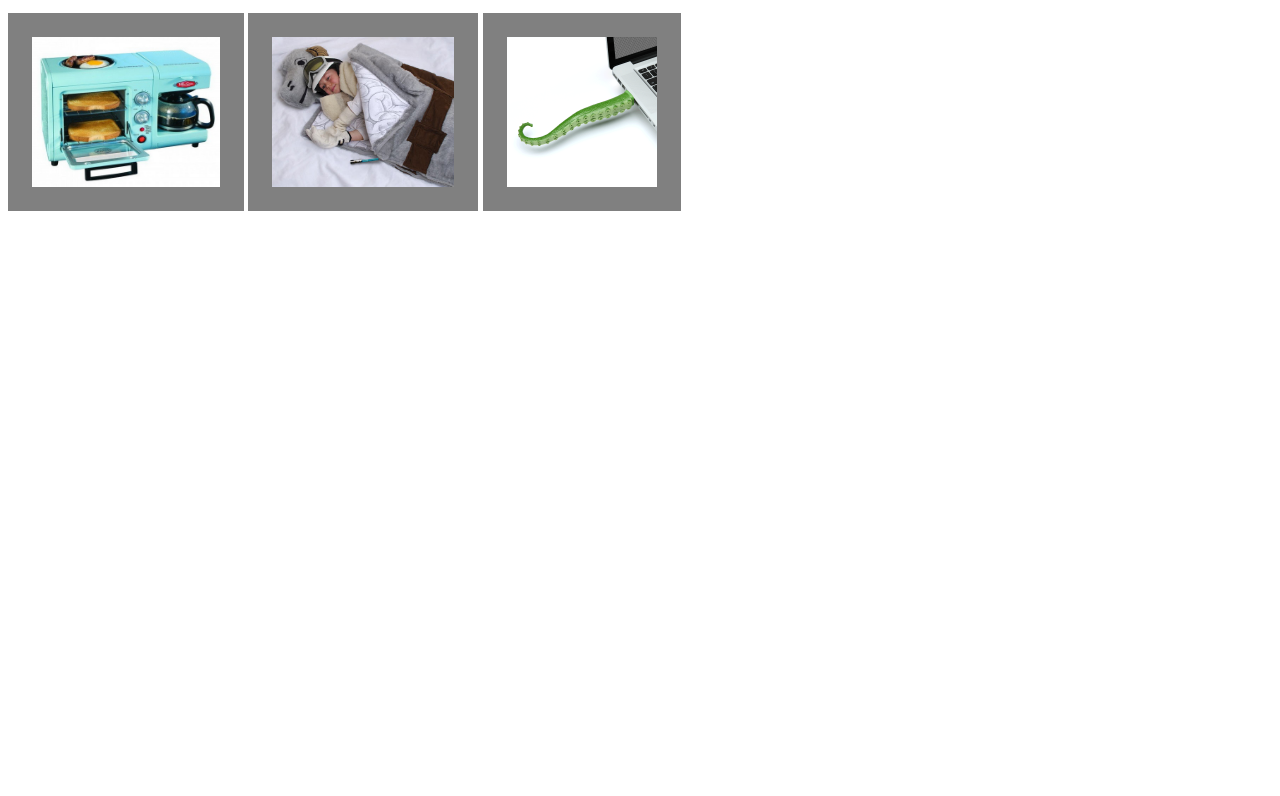
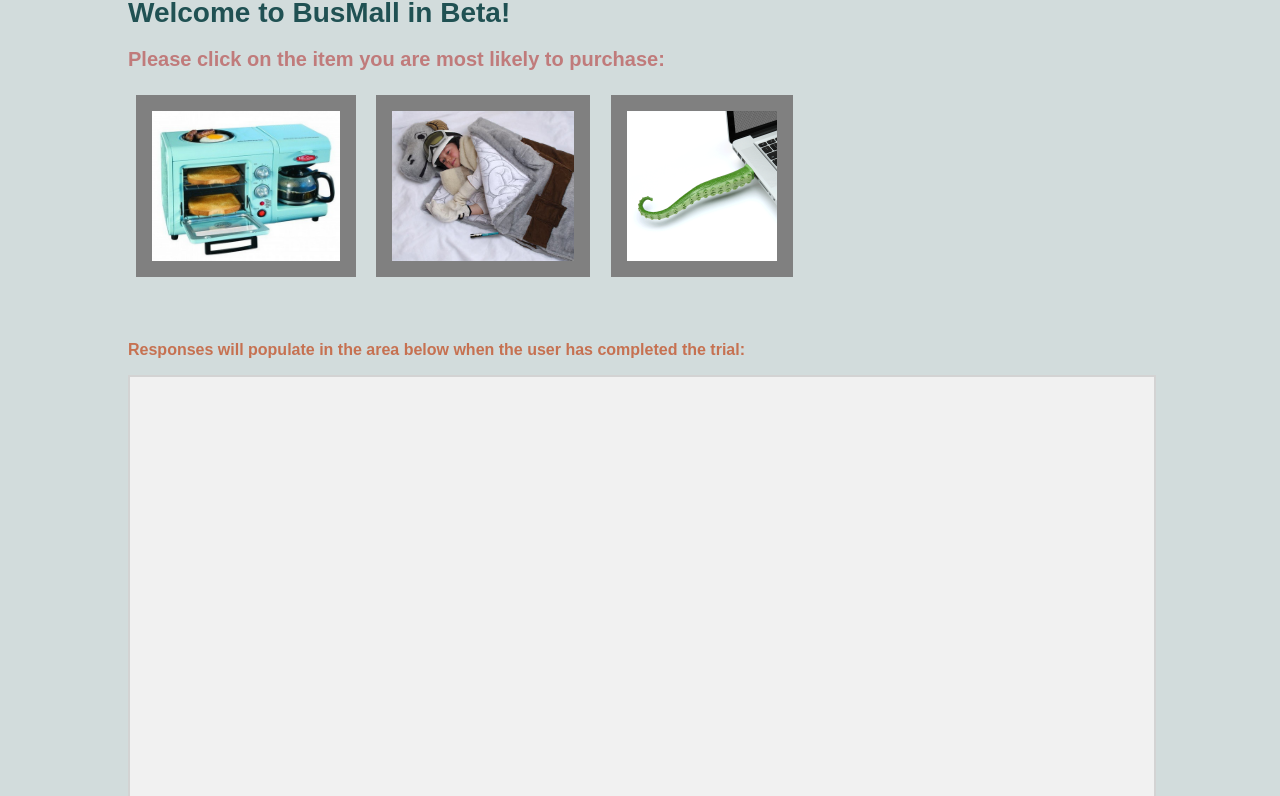
Before and after one commit to katyvine/bus-mall, a plain HTML site: page index.html in a window 1280 px wide. Shown: the part 67-863 px from the top of the page. Before the commit the page ends 800 px from the top, so only its background shows below. Drawn offline with nearby package versions, Linux system fonts and the light colour scheme.

Commit message:
styling chart - colors & layout

```diff
--- a/css/style.css
+++ b/css/style.css
@@ -1,15 +1,36 @@
 body {
+  font-family: Arial, Helvetica, sans-serif;
+  margin: 5% 10%;
+  background: #d2dcdc;
+}
+
+body h1 {
+  font-size: 28px;
   color:#205153;
-  font-family: Arial, Helvetica, sans-serif;
+}
+
+body h2 {
+  font-size: 20px;
+  color: #c07b7b
+}
+
+body h3 {
+  font-size: 16px;
+  color:#c67151;
 }
 
 body img{
   height: 150px;
-  padding: 1.5em;
+  padding: 1em;
+  margin: .5em;
   background: gray;
 }
 
 canvas {
-  width: 600px;
+  width: 100%;
 
 }
+#click-chart {
+  background: #f1f1f1;
+  border: 2px solid lightgray;
+}
--- a/index.html
+++ b/index.html
@@ -8,13 +8,19 @@
   </head>
 
   <body>
-    <h1>Please click on the item you are most likely to purchase:</h1>
-    <img id="pic-one" src="" alt="">
-    <img id="pic-two" src="" alt="">
-    <img id="pic-three" src="" alt="">
+    <h1>Welcome to BusMall in Beta!<h1>
+    <h2>Please click on the item you are most likely to purchase:</h2>
 
-    <ul id="results"></ul>
+    <div id="pics">
+      <img id="pic-one" src="" alt="">
+      <img id="pic-two" src="" alt="">
+      <img id="pic-three" src="" alt="">
+    </div>
 
+    <!-- <ul id="results"></ul> -->
+    <br />
+    <br />
+    <h3>Responses will populate in the area below when the user has completed the trial:</h3>
     <canvas id="click-chart"></canvas>
     <script src="https://cdnjs.cloudflare.com/ajax/libs/Chart.js/2.7.2/Chart.bundle.min.js"></script>
 
--- a/js/app.js
+++ b/js/app.js
@@ -194,8 +194,25 @@ function renderChart() {
             fontColor: '#c07b7b',
             beginAtZero: true,
             stepSize: 1,
+          },
+          scaleLabel: {display: true,
+            labelString: 'Times Clicked',}
+        }],
+        xAxes: [{
+          ticks: {
+            autoSkip: false,
           }
         }]
+      },
+      legend: {
+        display: false,
+      },
+      title: {
+        display: true,
+        text: 'User Responses',
+        fontColor: '#c67151',
+        fontSize: 18,
+        fontStyle: 'bold',
       }
     }
   });
```
